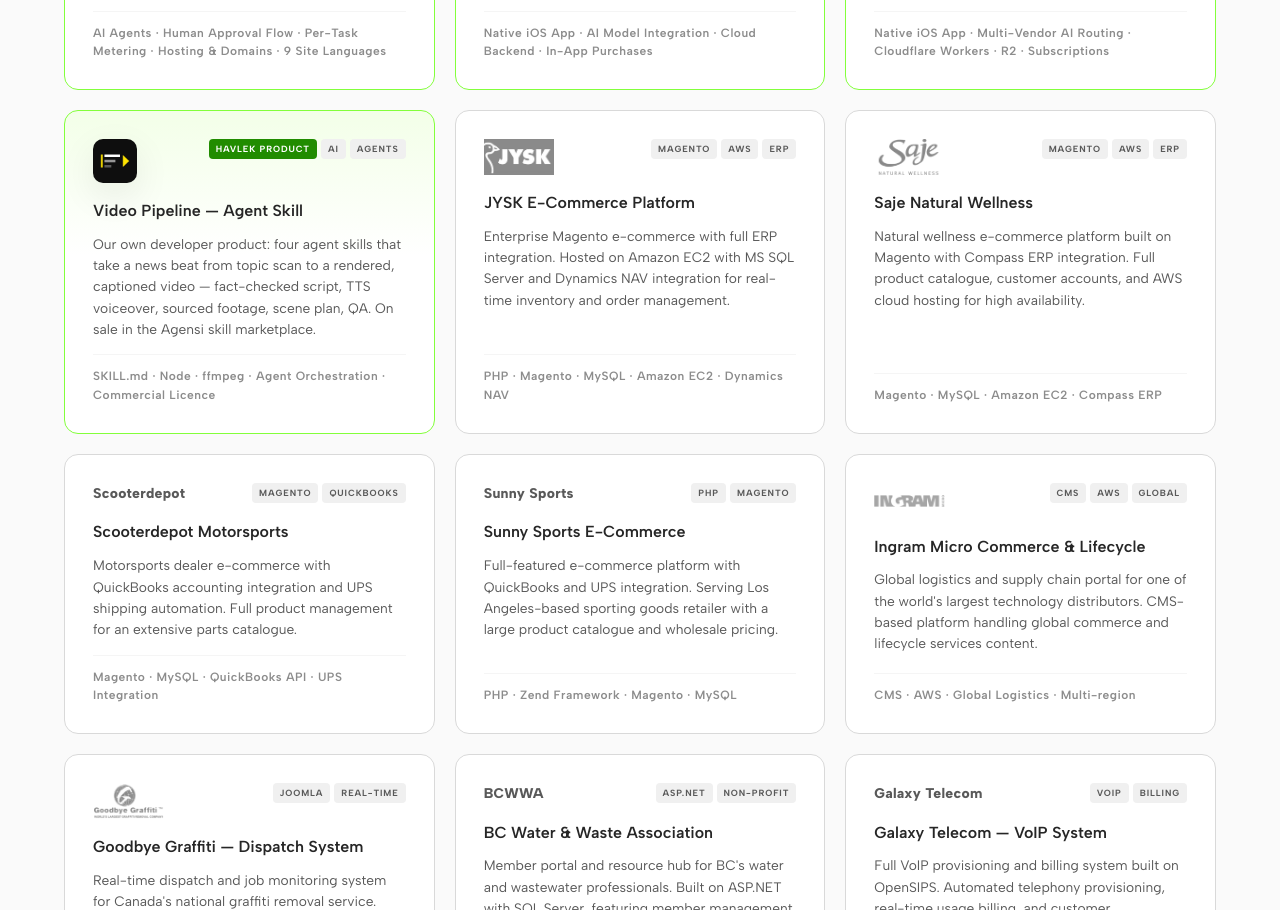
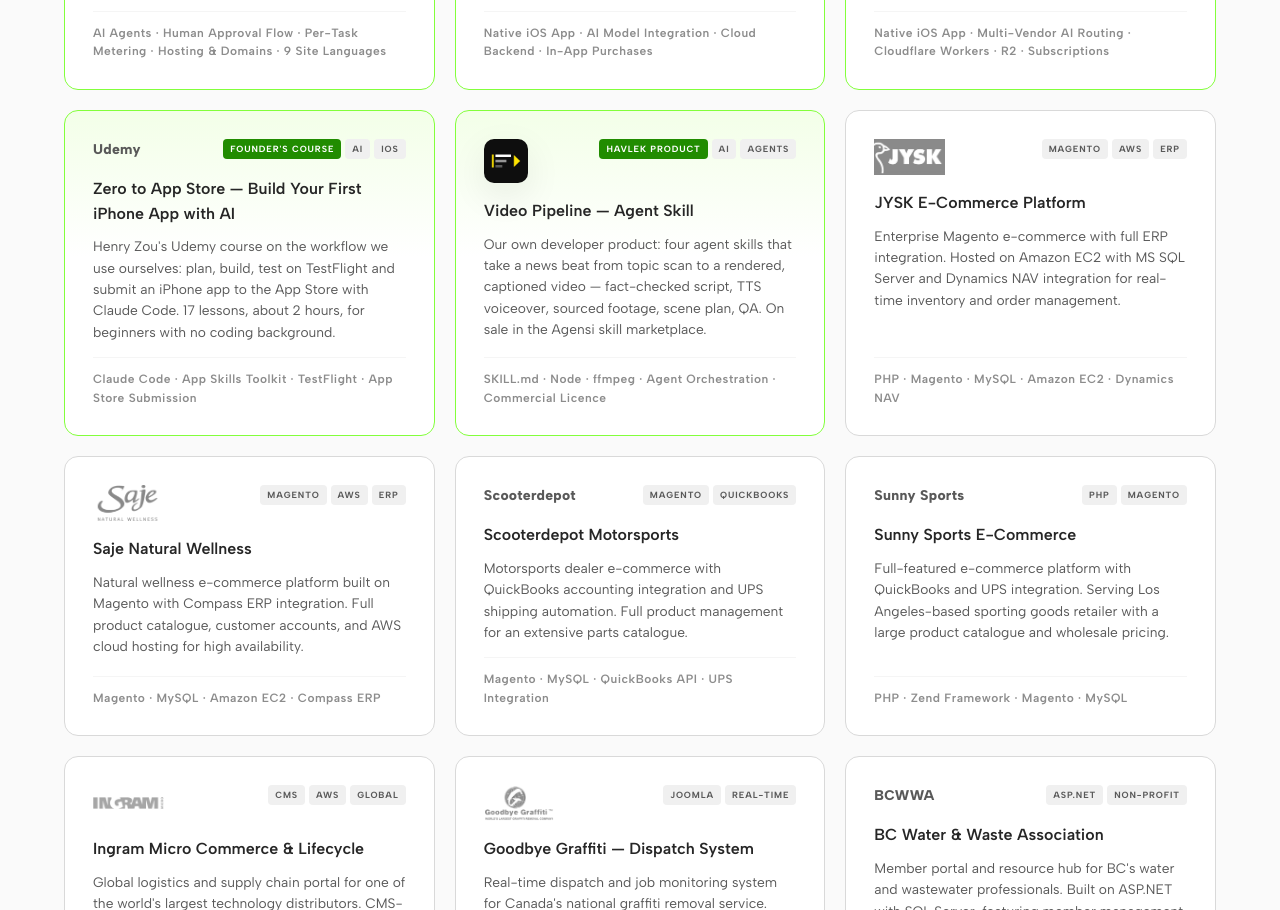
Before and after one commit to 1503938bc/havlek-site, a plain HTML site: page portfolio.html in a window 1280 px wide. Shown: the part 943-1853 px from the top of the page. Drawn offline with Linux system fonts and the light colour scheme.

Commit message:
Add founder's Udemy course card to portfolio
Co-Authored-By: Claude Opus 5.5 <noreply@anthropic.com>

```diff
--- a/portfolio.html
+++ b/portfolio.html
@@ -117,6 +117,16 @@
         <h3>Song Booth — AI Music Generator</h3>
         <p>Our own consumer AI product, built and shipped end to end: multi-model text-to-song generation, a native iOS app with subscriptions and offline playback, and a serverless cloud backend. Live on the App Store.</p>
         <div class="pcard-tech">Native iOS App · Multi-Vendor AI Routing · Cloudflare Workers · R2 · Subscriptions</div>
+      </a>
+
+      <a class="pcard pcard-featured" href="https://www.udemy.com/course/zero-to-app-store-build-your-first-iphone-app-with-ai/?referralCode=985A8C45FA13CEB7A4B7" target="_blank" rel="noopener" data-cat="ai mobile" data-reveal>
+        <div class="pcard-top">
+          <span class="pcard-logo-text">Udemy</span>
+          <div class="pcard-tags"><span class="pcard-tag-own">Founder's Course</span><span>AI</span><span>iOS</span></div>
+        </div>
+        <h3>Zero to App Store — Build Your First iPhone App with AI</h3>
+        <p>Henry Zou's Udemy course on the workflow we use ourselves: plan, build, test on TestFlight and submit an iPhone app to the App Store with Claude Code. 17 lessons, about 2 hours, for beginners with no coding background.</p>
+        <div class="pcard-tech">Claude Code · App Skills Toolkit · TestFlight · App Store Submission</div>
       </a>
 
       <a class="pcard pcard-featured" href="video-pipeline/" data-cat="ai" data-reveal>
```
